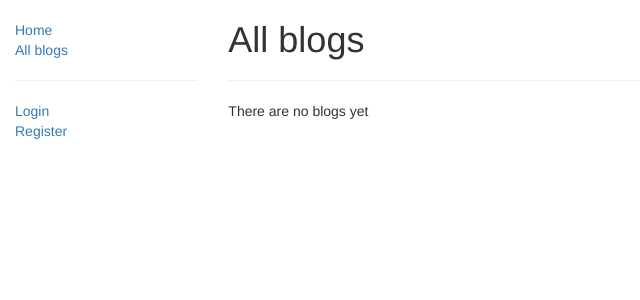
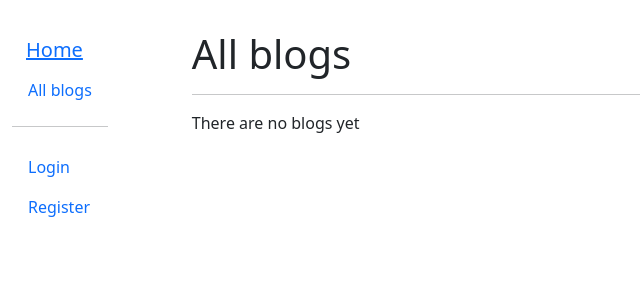
Before and after one commit to fayyra/blog, a Django app: page /blog/blogs/ in a window 1280 px wide. Shown: the top 300 px of the page, without its empty margins (0-640 px from the left). Run offline with Django 4.2, Linux system fonts and the light colour scheme; data that the repository does not hold is empty; some libraries are stand-ins or nearby versions.

Commit message:
initial commit

```diff
--- a/main/templates/base.html
+++ b/main/templates/base.html
@@ -4,49 +4,48 @@
     {% block title %}<title>My Blog</title>{% endblock %}
     <meta charset="UTF-8">
     <meta name="viewport" content="width=device-width, initial-scale=1">
-    <link rel="stylesheet" href="https://maxcdn.bootstrapcdn.com/bootstrap/3.3.7/css/bootstrap.min.css">
+    <link href="https://cdn.jsdelivr.net/npm/bootstrap@5.0.2/dist/css/bootstrap.min.css" rel="stylesheet" integrity="sha384-EVSTQN3/azprG1Anm3QDgpJLIm9Nao0Yz1ztcQTwFspd3yD65VohhpuuCOmLASjC" crossorigin="anonymous">
     <script src="https://ajax.googleapis.com/ajax/libs/jquery/1.12.4/jquery.min.js"></script>
-    <script src="https://maxcdn.bootstrapcdn.com/bootstrap/3.3.7/js/bootstrap.min.js"></script>
-    {% load static %}
+    <script src="https://cdn.jsdelivr.net/npm/bootstrap@5.0.2/dist/js/bootstrap.bundle.min.js" integrity="sha384-MrcW6ZMFYlzcLA8Nl+NtUVF0sA7MsXsP1UyJoMp4YLEuNSfAP+JcXn/tWtIaxVXM" crossorigin="anonymous"></script>    {% load static %}
     <link rel="stylesheet" href="{% static 'css/styles.css' %}">
 </head>
 <body>
     <div class="container-fluid">
         <div class="row">
-            <div class="col-sm-2">
+            <div class="col-sm-auto">
                 {% block sidebar %}
-                <ul class="sidebar-nav">
-                    <li><a href="{% url 'index' %}">Home</a></li>
-                    <li><a href="{% url 'blogs' %}">All blogs</a></li>
+                <ul class="sidebar-nav" style="margin-top: 30px">
+                    <li class="navbar-brand" style="margin-left: 14px"><a href="{% url 'index' %}">Home</a></li>
+                    <li class="nav-item active"><a class="nav-link" href="{% url 'blogs' %}">All blogs</a></li>
                 </ul>
-                <hr>
+                    <hr>
                 <ul class="sidebar-nav">
                     {% if user.is_authenticated %}
-                        <li>User: <a href="{% url 'profile' user.profile.id %}">{{ user.username }}</a></li>
-                        <li><a href="{% url 'logout' %}">Logout</a></li>
-                        <li><a href="{% url 'myblog_list' %}">My blogs</a></li>
-                        <li><a href="{% url 'blog-create' %}">Create blog</a></li>
+                        <li class="nav-item active" style="margin-left: 14px">User: <a href="{% url 'profile' user.profile.id %}">{{ user.username }}</a></li>
+                        <li class="nav-item active"><a class="nav-link" href="{% url 'logout' %}">Logout</a></li>
+                        <li class="nav-item active"><a class="nav-link" href="{% url 'myblog_list' %}">My blogs</a></li>
+                        <li class="nav-item active"><a class="nav-link" href="{% url 'blog-create' %}">Create blog</a></li>
                     {% else %}
-                        <li><a href="{% url 'login' %}">Login</a></li>
-                        <li><a href="{% url 'register' %}">Register</a></li>
+                        <li class="nav-item active"><a class="nav-link" href="{% url 'login' %}">Login</a></li>
+                        <li class="nav-item active"><a class="nav-link" href="{% url 'register' %}">Register</a></li>
                     {% endif %}
                 </ul>
                 {% endblock %}
             </div>
-            <div class="col-sm-10">
+            <div class="col-sm-7" style="margin-top: 30px; margin-left: 60px">
                 {% block content %}{% endblock %}
                 {% block pagination %}
                     {% if is_paginated %}
                         <div class="pagination">
                             <span class="page-links">
                                 {% if page_obj.has_previous %}
-                                    <a href="{{ request.path }}?page={{ page_obj.previous_page_number }}">previous</a>
+                                    <a href="{{ request.path }}?page={{ page_obj.previous_page_number }}" class="btn btn-dark btn-sm">previous</a>
                                 {% endif %}
                                 <span class="page-current">
-                                    Page {{ page_obj.number }} of {{ page_obj.paginator.num_pages }}.
+                                    {{ page_obj.number }} of {{ page_obj.paginator.num_pages }}
                                 </span>
                                 {% if page_obj.has_next %}
-                                    <a href="{{ request.path }}?page={{ page_obj.next_page_number }}">next</a>
+                                    <a href="{{ request.path }}?page={{ page_obj.next_page_number }}" class="btn btn-dark btn-sm">next</a>
                                 {% endif %}
                             </span>
                         </div>
--- a/main/templates/main/blog_list.html
+++ b/main/templates/main/blog_list.html
@@ -5,12 +5,22 @@
     <h1>All blogs</h1>
     <hr>
     {% if blogs_list %}
-        <ul>
         {% for blog in blogs_list %}
-            <li><a href="{{ blog.get_absolute_url }}">{{ blog.title }}</a><em>({{ blog.data }})</em> - <strong>By <a href="{% url 'profile' blog.author.profile.id %}">{{ blog.author }}</a></strong></li>
-            <p>{{ blog.text| slice:":200" }}... <a href="{{ blog.get_absolute_url }}">Read all</a></p>
+            <div class="card" style="width: 56em;">
+                <div class="card-header">
+                    Published: <em>{{ blog.data }}</em>
+                </div>
+              <div class="card-body">
+                <h5 class="card-title">{{ blog.title }}</h5>
+                <h6 class="card-subtitle mb-2 text-muted"><a href="{% url 'profile' blog.author.profile.id %}">{{ blog.author }}</a></h6>
+                <p class="card-text">{{ blog.text| slice:":200" }}...</p>
+                <div class="text-end">
+                <a href="{{ blog.get_absolute_url }}" class="btn btn-dark btn-sm">Read all</a>
+                </div>
+              </div>
+            </div>
+            <br>
         {% endfor %}
-        </ul>
     {% else %}
         <p>There are no blogs yet</p>
     {% endif %}
--- a/main/templates/main/blogger_detail.html
+++ b/main/templates/main/blogger_detail.html
@@ -9,8 +9,8 @@
     <p><strong>About {% if profile.user.id == user.id %}myself{% else %}{{ profile.user.username }}{% endif %}:</strong><label class="form-control">{% if profile.bio %} {{ profile.bio }} {% else %} not set...{% endif %}</label></p>
     <br>
     {% if profile.user.id == user.id %}
-        <form action="{% url 'profile-edit' %}">
-            <button class="btn">Edit</button>
-        </form>
+        <div class="text-end">
+            <a href="{% url 'profile-edit' %}" class="btn btn-dark">Edit</a>
+        </div>
     {% endif %}
 {% endblock %}
--- a/main/views.py
+++ b/main/views.py
@@ -23,7 +23,7 @@ def index(request):
 
 class BlogsListView(generic.ListView):
     model = Blog
-    paginate_by = 10
+    paginate_by = 5
     context_object_name = 'blogs_list'
 
 
--- a/templates/registration/login.html
+++ b/templates/registration/login.html
@@ -15,7 +15,7 @@
 {% endif %}
 
 {% if user.is_authenticated %}
-    <h1 style="margin-top: 20px">You are authenticated!</h1>
+    <h1>You are authenticated!</h1>
 {% else %}
 <div class="container py-5">
     <h1><strong>Sign in</strong></h1>
--- a/templates/registration/register.html
+++ b/templates/registration/register.html
@@ -11,9 +11,11 @@
                 <div class="form-error">{{ f.errors }}</div>
             {% endfor %}
 
+        <div class="text-end">
             <button class="btn btn-primary" type="submit">Register</button>
+        </div>
         </form>
-        <p class="text-right">If you already have an account, <a href="{% url 'login' %}">LOGIN</a> instead</p>
+        <p class="text-end">If you already have an account, <a href="{% url 'login' %}">LOGIN</a> instead</p>
     </div>
 
 {% endblock %}
```
Also changed, not shown: main/forms.py (+4 -8 lines), main/templates/main/blog_confirm_delete.html (+7 -4 lines), main/templates/main/blog_detail.html (+8 -13 lines), main/templates/main/blog_form.html (+4 -4 lines), main/templates/main/myblogs_list.html (+14 -4 lines), templates/registration/logged_out.html (+6 -3 lines), templates/registration/profile_edit.html (+7 -7 lines).
